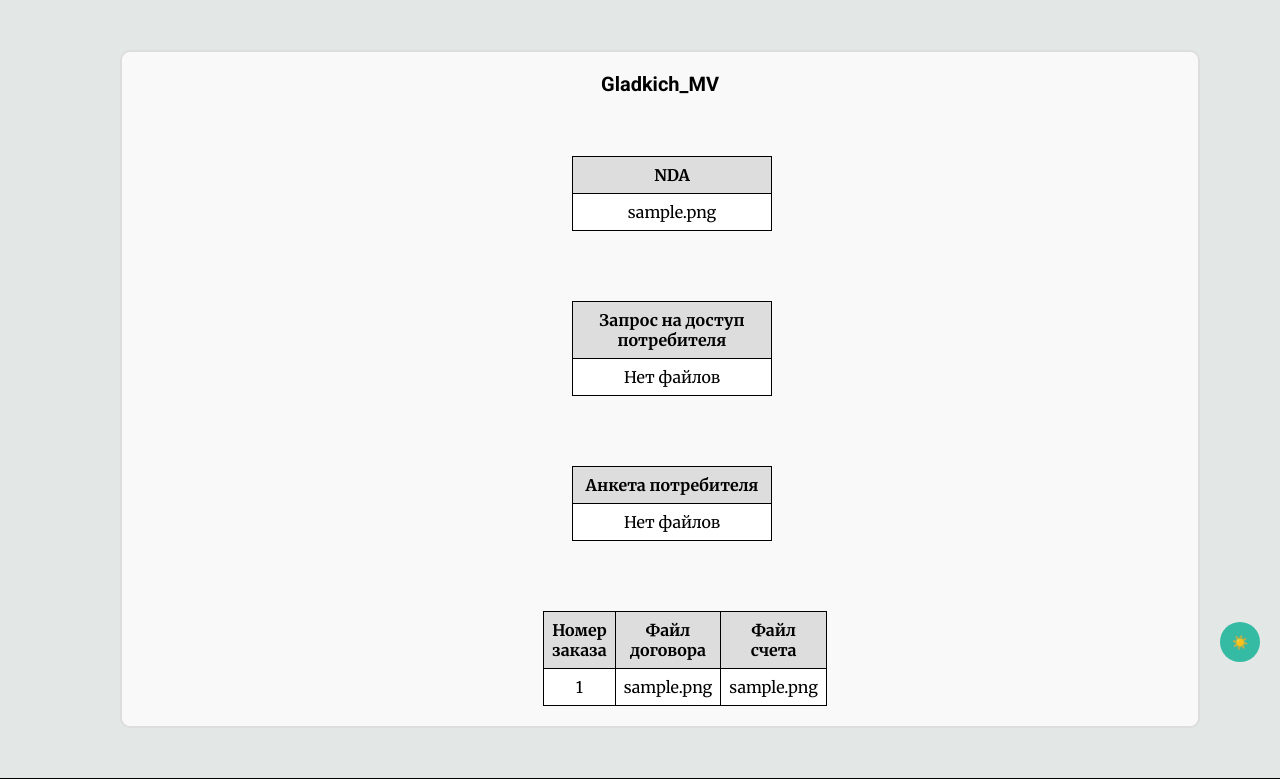
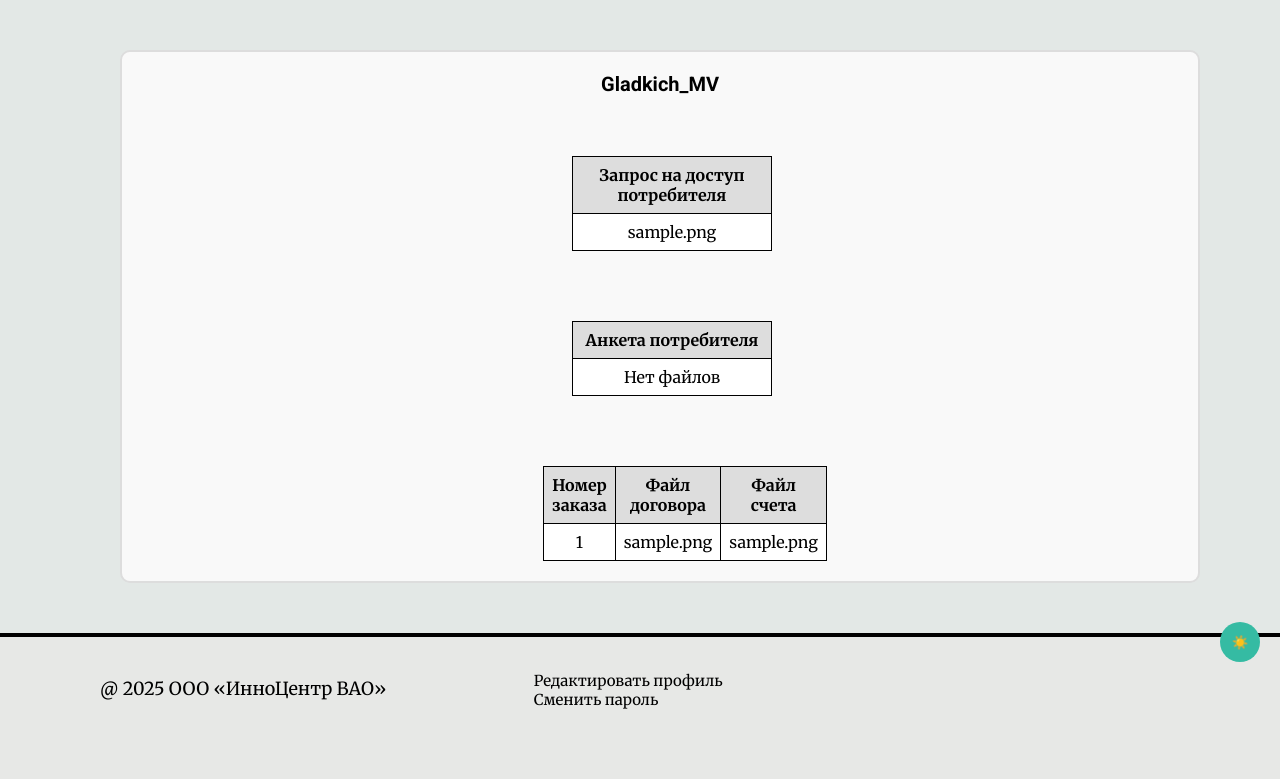
Before and after one commit to VlIsLavead/chip-platform-to-vps, a Django app: page /account/all_documents/ in a window 1280 px wide. Shown: the part 118-897 px from the top of the page. After the commit the page ends 827 px from the top, so only its background shows below. Run offline with Django 4.2, Linux system fonts and the light colour scheme; data comes from the database, SQL or seed files in the repository; tables that the repository leaves empty hold one stand-in row (values such as "Sample post"); parts of the project's set-up code (start-up, migrations or seed data) failed here and were passed over; some libraries are stand-ins or nearby versions; some web fonts are replaced.

Commit message:
feat: temporarily disable NDA document type (#111)
Из типов документов временно убран тип NDA

```diff
--- a/account/models/__init__.py
+++ b/account/models/__init__.py
@@ -115,7 +115,7 @@
 
 class Document(models.Model):
     DOCUMENT_TYPES = [
-        ('NDA', 'NDA'),
+        #('NDA', 'NDA'),
         ('consumer_request', 'consumer_request'),
         ('consumer_form', 'consumer_form'),
     ]
--- a/account/templates/account/all_documents.html
+++ b/account/templates/account/all_documents.html
@@ -10,7 +10,7 @@
         <!-- Первый ряд: три таблицы -->
         <div class="table-container first-row">
             <!-- Таблица для NDA -->
-            <table border="1" class="file-table">
+            {% comment %} <table border="1" class="file-table">
                 <tr><th>NDA</th></tr>
                 {% for document in documents.nda_documents %}
                 <tr>
@@ -25,7 +25,7 @@
                 {% empty %}
                 <tr><td><span>Нет файлов</span></td></tr>
                 {% endfor %}
-            </table>
+            </table> {% endcomment %}
 
             <!-- Таблица для consumer_request -->
             <table border="1" class="file-table">
--- a/account/templates/account/client/my_documents.html
+++ b/account/templates/account/client/my_documents.html
@@ -11,7 +11,7 @@
         <!-- Первый ряд: три таблицы -->
         <div class="table-container first-row">
             <!-- Таблица для NDA -->
-            <table border="1" class="file-table">
+            {% comment %} <table border="1" class="file-table">
                 <tr><th>NDA</th></tr>
                 {% for document in nda_documents %}
                 <tr>
@@ -26,7 +26,7 @@
                 {% empty %}
                 <tr><td><span>Нет файлов</span></td></tr>
                 {% endfor %}
-            </table>
+            </table> {% endcomment %}
 
             <!-- Таблица для consumer_request -->
             <table border="1" class="file-table">
--- a/account/views/__init__.py
+++ b/account/views/__init__.py
@@ -176,7 +176,7 @@
             password = settings.EMAIL_HOST_PASSWORD
             file_paths = [
                 os.path.join(settings.MEDIA_ROOT, 'uploads/for_send/access_request_form.docx'),
-                os.path.join(settings.MEDIA_ROOT, 'uploads/for_send/Confidentiality_agreement.pdf'),
+                #os.path.join(settings.MEDIA_ROOT, 'uploads/for_send/Confidentiality_agreement.pdf'),
                 os.path.join(settings.MEDIA_ROOT, 'uploads/for_send/Инструкция_пользователя_Платформы_Исполнитель.pdf')
             ]
 
```
Also changed, not shown: account/migrations/0001_initial.py.
